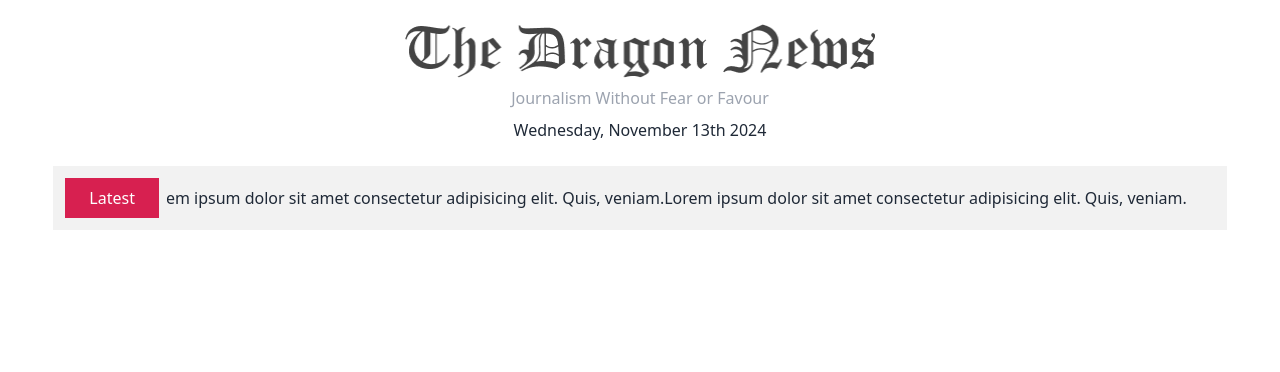
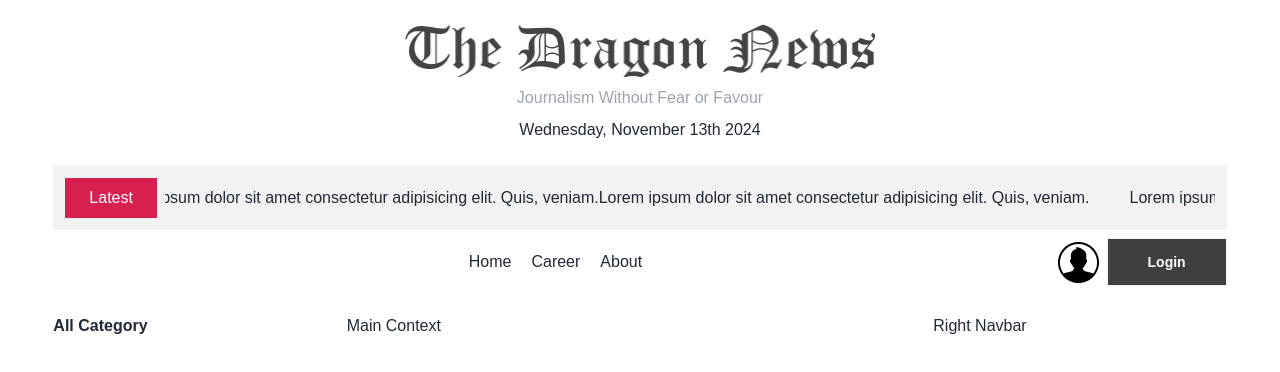
Before and after one commit to AnsarulIslam10/The-Dragon-News, a React (Vite) app: page / in a window 1280 px wide. Shown: the top 372 px of the page. Built offline with nearby package versions, Linux system fonts and the light colour scheme.

Commit message:
navbar added

```diff
--- /dev/null
+++ b/src/components/Navbar.jsx
@@ -0,0 +1,21 @@
+import React from 'react';
+import { Link } from 'react-router-dom';
+import userIcon from '../assets/user.png'
+const Navbar = () => {
+    return (
+        <div className='flex justify-between items-center'>
+            <div></div>
+            <div className=" space-x-5">
+                <Link to={'/'}>Home</Link>
+                <Link to={'/career'}>Career</Link>
+                <Link to={'/about'}>About</Link>
+            </div>
+            <div className='flex items-center gap-2'>
+                <img src={userIcon} alt="" />
+                <button className='btn px-10 py-2 rounded-none bg-[#403f3f] hover:bg-[#4a4a4a] text-base-100'>Login</button>
+            </div>
+        </div>
+    );
+};
+
+export default Navbar;
--- /dev/null
+++ b/src/components/layout-component/LeftNavbar.jsx
@@ -0,0 +1,17 @@
+import React, { useEffect, useState } from 'react';
+
+const LeftNavbar = () => {
+    const [categories, setCategories] = useState([])
+
+    useEffect(()=>{
+        fetch('')
+    },[])
+
+    return (
+        <div>
+            <h2 className='font-semibold'>All Category</h2>
+        </div>
+    );
+};
+
+export default LeftNavbar;
--- a/src/index.css
+++ b/src/index.css
@@ -1,3 +1,5 @@
 @tailwind base;
 @tailwind components;
 @tailwind utilities;
+
+@import url('https://fonts.googleapis.com/css2?family=Poppins:ital,wght@0,100;0,200;0,300;0,400;0,500;0,600;0,700;0,800;0,900;1,100;1,200;1,300;1,400;1,500;1,600;1,700;1,800;1,900&display=swap');
--- a/src/layouts/HomeLayout.jsx
+++ b/src/layouts/HomeLayout.jsx
@@ -1,18 +1,26 @@
-import React from 'react';
-import Header from '../components/Header';
-import LatestNews from '../components/LatestNews';
+import React from "react";
+import Header from "../components/Header";
+import LatestNews from "../components/LatestNews";
+import Navbar from "../components/Navbar";
+import LeftNavbar from "../components/layout-component/LeftNavbar";
 
 const HomeLayout = () => {
   return (
-        <div>
+    <div className="font-poppins">
       <header>
         <Header></Header>
-                <section className='w-11/12 mx-auto'>
+        <section className="w-11/12 mx-auto">
           <LatestNews></LatestNews>
         </section>
       </header>
-            <nav></nav>
-            <main></main>
+      <nav className="w-11/12 mx-auto py-2">
+        <Navbar></Navbar>
+      </nav>
+      <main className="w-11/12 mx-auto py-5 grid md:grid-cols-12">
+        <aside className="col-span-3"><LeftNavbar></LeftNavbar></aside>
+        <section className=" col-span-6">Main Context</section>
+        <aside className="col-span-3">Right Navbar</aside>
+      </main>
     </div>
   );
 };
--- a/tailwind.config.js
+++ b/tailwind.config.js
@@ -5,7 +5,11 @@ export default {
     "./src/**/*.{js,ts,jsx,tsx}",
   ],
   theme: {
-    extend: {},
+    extend: {
+      fontFamily: {
+        'poppins' : [ "Poppins", "sans-serif"]
+      }
+    },
   },
   plugins: [require('daisyui'),],
 }
```
Lines whose indentation alone changed are shown as unchanged.
